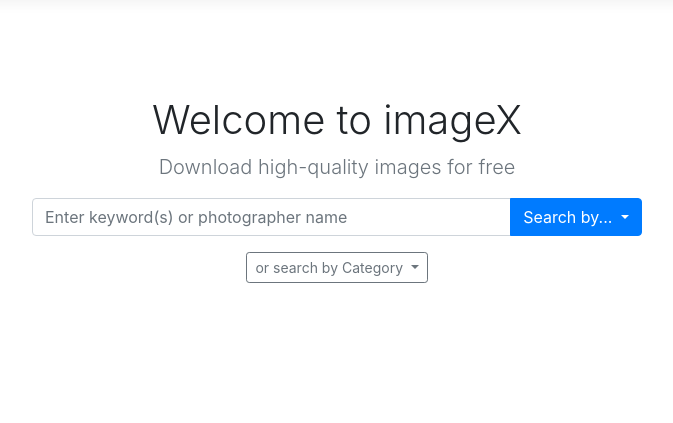
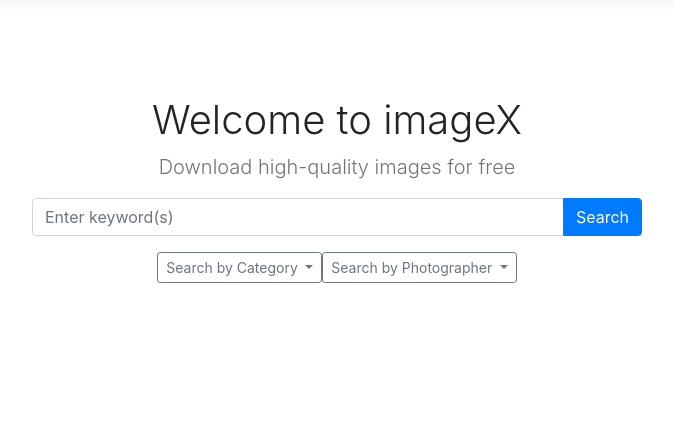
Before and after one commit to natlungfy/comp3297-imagex, a Django app: page /search/ in a window 1280 px wide. Shown: the part 56-479 px from the top of the page, without its empty margins (303-976 px from the left). Run offline with Django 3.2, Linux system fonts and the light colour scheme; data comes from the database, SQL or seed files in the repository; both versions use the stored data as it was after the commit; some libraries are stand-ins or nearby versions.

Commit message:
Update search by photographer

```diff
--- a/imagex/search/templates/search/photographer.html
+++ b/imagex/search/templates/search/photographer.html
@@ -3,10 +3,10 @@
 {% block content %}
     <div class="container py-5">
     {% if images.count == 0 %}
-    <h1>No photographer named "{{ q }}"</h1>
-    <p>Please refine your search query.</p>
+    <h1>No images by photographer {{ full_name }}</h1>
+    <p>This photographer hasn't shared any images.</p>
     {% else %}
-        <h1 class="pb-3">Images by photographer "{{ q }}"</h1>
+        <h1 class="pb-3">Images by photographer {{ full_name }}</h1>
         <div class="row">
             {% for i in images %}
                 <div class="col-md-4">
--- a/imagex/search/urls.py
+++ b/imagex/search/urls.py
@@ -6,6 +6,6 @@ from . import views
 urlpatterns = [
     path('', views.index, name='index'),
     url(r'^results/$', views.results, name='results'),
+    url(r'^category/$', views.category, name='category'),
     url(r'^photographer/$', views.photographer, name='photographer'),
-    url(r'^category/$', views.category, name='category'),
 ]
--- a/imagex/search/views.py
+++ b/imagex/search/views.py
@@ -1,15 +1,15 @@
 import os
 from django.shortcuts import render
-from .models import Image
+from .models import Image, Member
 from django.conf import settings
 from django.http import HttpResponse
-from django.db.models import Q
 
 
 def index(request):
     all_images = Image.objects.all().order_by('-uploadDate', '-id')
     all_cat = Image.CATEGORY
-    return render(request, 'index.html', {'images': all_images, 'all_cat': all_cat})
+    all_photog = Member.objects.all()
+    return render(request, 'index.html', {'images': all_images, 'all_cat': all_cat, 'all_photog': all_photog})
 
 
 def results(request):
@@ -17,14 +17,6 @@ def results(request):
         q = request.GET.get('q', None)
         images = Image.objects.filter(tag__iexact=q).order_by('-uploadDate', '-id')
         return render(request, 'search/results.html', {"q": q, "images": images,
-                                                       'media_url': settings.MEDIA_URL})
-
-
-def photographer(request):
-    if request.method == 'GET':
-        q = request.GET.get('q', None)
-        images = Image.objects.filter(Q(photographer__username__username__iexact=q) | Q(photographer__username__first_name__iexact=q) | Q(photographer__username__last_name__iexact=q)).order_by('-uploadDate', '-id')
-        return render(request, 'search/photographer.html', {'q': q, 'images': images,
                                                        'media_url': settings.MEDIA_URL})
 
 
@@ -37,6 +29,15 @@ def category(request):
         return render(request, 'search/category.html', {'cat_name': cat_name, 'images': images,
                                                        'media_url': settings.MEDIA_URL})
 
+
+def photographer(request):
+    if request.method == 'GET':
+        photog_key = list(request.GET.keys())[0]
+        images = Image.objects.filter(photographer__username__username__exact=photog_key)
+        full_name = Member.objects.get(username=photog_key).username.first_name + " " + Member.objects.get(username=photog_key).username.last_name
+        return render(request, 'search/photographer.html', {'full_name': full_name, 'images': images,
+                                                       'media_url': settings.MEDIA_URL})
+
 #
 # def download(request, path):
 #     file_path = os.path.join(settings.MEDIA_ROOT, path)
--- a/imagex/templates/index.html
+++ b/imagex/templates/index.html
@@ -6,31 +6,28 @@
             <h1 class="jumbotron-heading">Welcome to imageX</h1>
             <p class="lead text-muted">Download high-quality images for free</p>
             <p>
-            <form method="get">
+            <form method="get" action="/search/results/">
                 <div class="input-group mb-3">
                     <input type="text" class="form-control" name="q"
-                           placeholder="Enter keyword(s) or photographer name"
+                           placeholder="Enter keyword(s)"
                            aria-describedby="basic-addon2">
                     <div class="input-group-append">
-                        <button type="button" class="btn btn-primary dropdown-toggle" data-toggle="dropdown"
+                        <button type="submit" class="btn btn-primary"
                                 aria-haspopup="true" aria-expanded="false">
-                            Search by...
+                            Search
                         </button>
-                        <div class="dropdown-menu dropdown-menu-right">
-                            <input type="submit" class="dropdown-item" formaction="/search/results/" value="keyword(s)">
-                            <input type="submit" class="dropdown-item" formaction="/search/photographer/"
-                                   value="photographer">
-                        </div>
                     </div>
                 </div>
             </form>
             </p>
-            <p>
+
+            <div class="btn-group">
                 <form method="get" action="/search/category/">
                     <div class="dropdown">
-                    <button class="btn btn-outline-secondary btn-sm dropdown-toggle" type="button" id="dropdownMenu2"
+                        <button class="btn btn-outline-secondary btn-sm dropdown-toggle" type="button"
+                                id="dropdownMenu2"
                                 data-toggle="dropdown" aria-haspopup="true" aria-expanded="false">
-                        or search by Category
+                            Search by Category
                         </button>
                         <div class="dropdown-menu" aria-labelledby="dropdownMenu2">
                             {% for k, v in all_cat %}
@@ -39,7 +36,23 @@
                         </div>
                     </div>
                 </form>
-            </p>
+                <form method="get" action="/search/photographer/">
+                    <div class="dropdown">
+                        <button class="btn btn-outline-secondary btn-sm dropdown-toggle" type="button"
+                                id="dropdownMenu3"
+                                data-toggle="dropdown" aria-haspopup="true" aria-expanded="false">
+                            Search by Photographer
+                        </button>
+                        <div class="dropdown-menu" aria-labelledby="dropdownMenu3">
+                            {% for p in all_photog %}
+                                <button class="dropdown-item" type="submit" name="{{ p }}">{{ p.username.first_name }} {{ p.username.last_name }}</button>
+                            {% endfor %}
+                        </div>
+                    </div>
+                </form>
+            </div>
+
+
         </div>
     </section>
 
--- a/imagex/upload/templates/upload/upload.html
+++ b/imagex/upload/templates/upload/upload.html
@@ -14,7 +14,7 @@
                 {{ message }}
             </div>
         {% endif %}
-        {% if daily_usage == 0 or system_usage == 0 %}
+        {% if daily_usage <= 0 or system_usage <= 0 %}
                         <div class="alert alert-danger text-center" role="alert">
                Delete some images and/or upload again tomorrow.
             </div>
--- a/imagex/upload/views.py
+++ b/imagex/upload/views.py
@@ -7,10 +7,11 @@ import datetime
 def parse_tags(tag, img):
     data = tag.split(',')
     for d in data:
-        if Tag.objects.filter(tagName__iexact=d).count() == 0:
+        num_records = Tag.objects.filter(tagName__iexact=d).count()
+        if num_records == 0:
             new_tag = img.tag.create(tagName=d)
         else:
-            exist_tag = Tag.objects.filter(tagName__iexact=d)
+            exist_tag = Tag.objects.get(tagName__iexact=d)
             img.tag.add(exist_tag)
 
 
```
Also changed, not shown: imagex/search/models.py (+0 -10 lines), imagex/db.sqlite3, imagex/images/kitty_ZSRPLpZ.jpg (deleted). Lines whose indentation alone changed are shown as unchanged.
